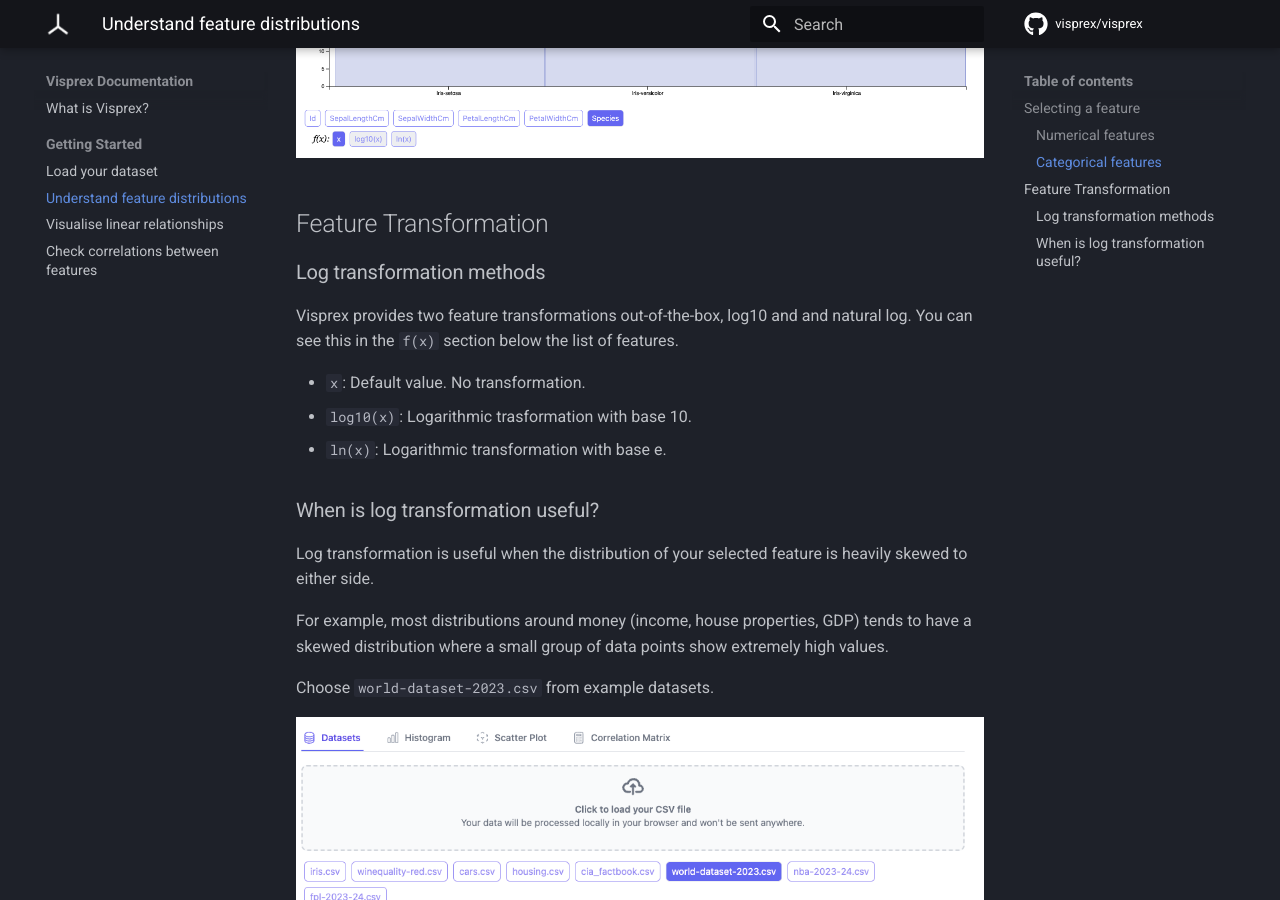
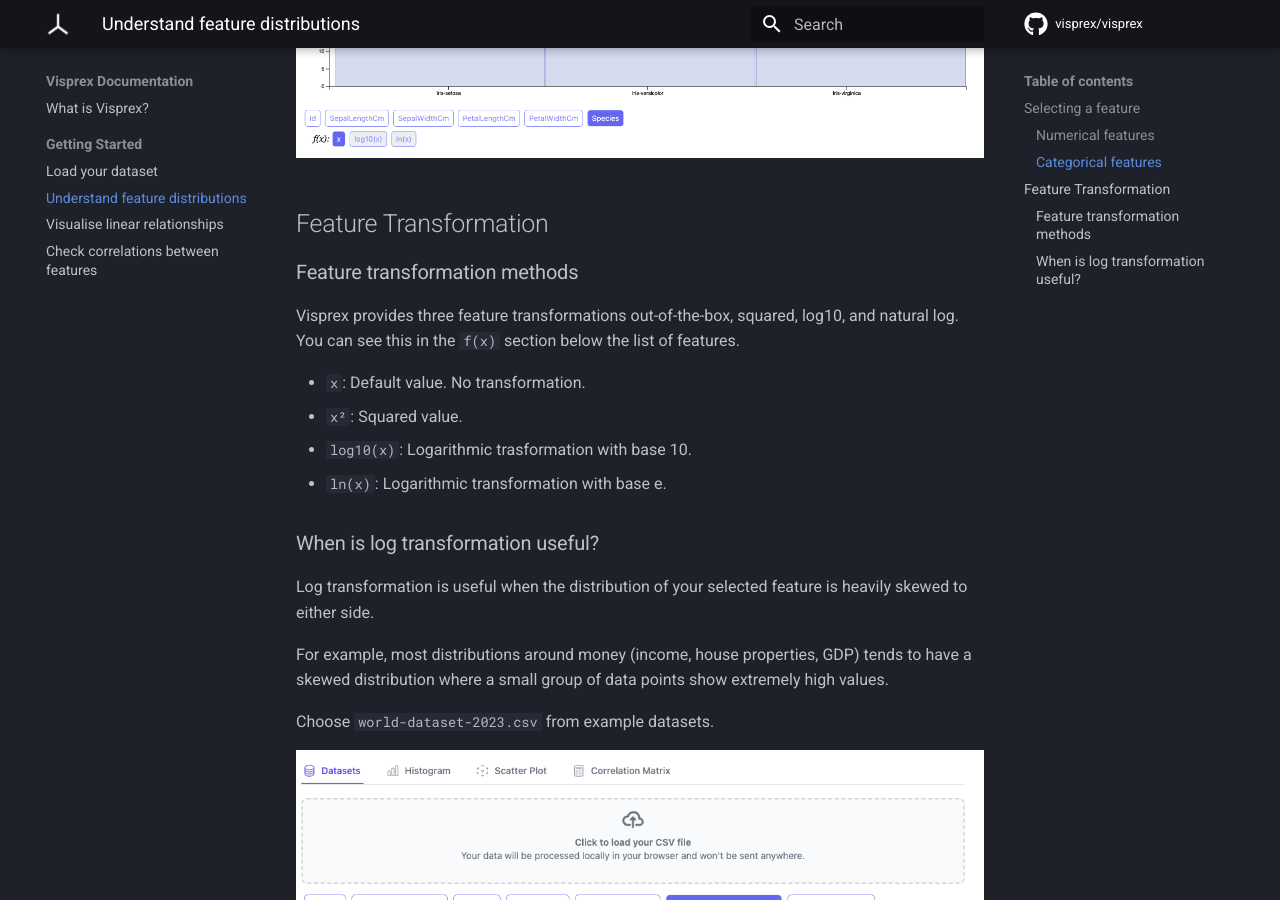
Before and after one commit to visprex/visprex.github.io, an MkDocs documentation site: the page built from docs/features/histogram/index.md, in a window 1280 px wide and 900 px high, scrolled down 1516 px. Built offline with MkDocs 1.6.1 and Material for MkDocs 9.7.7, drawn with Linux system fonts in a browser that asks for light colours; comment, search, counter and statistics services are not loaded.

Commit message:
add squared for transformation, and fix wording

```diff
--- a/docs/features/histogram/index.md
+++ b/docs/features/histogram/index.md
@@ -29,10 +29,11 @@
 
 ## Feature Transformation
 
-### Log transformation methods
-Visprex provides two feature transformations out-of-the-box, log10 and and natural log. You can see this in the `f(x)` section below the list of features.
+### Feature transformation methods
+Visprex provides three feature transformations out-of-the-box, squared, log10, and natural log. You can see this in the `f(x)` section below the list of features.
 
 - `x`: Default value. No transformation.
+- `x²`: Squared value.
 - `log10(x)`: Logarithmic trasformation with base 10.
 - `ln(x)`: Logarithmic transformation with base e.
 
```
Also changed, not shown: docs/index.md (+1 -1 lines).
